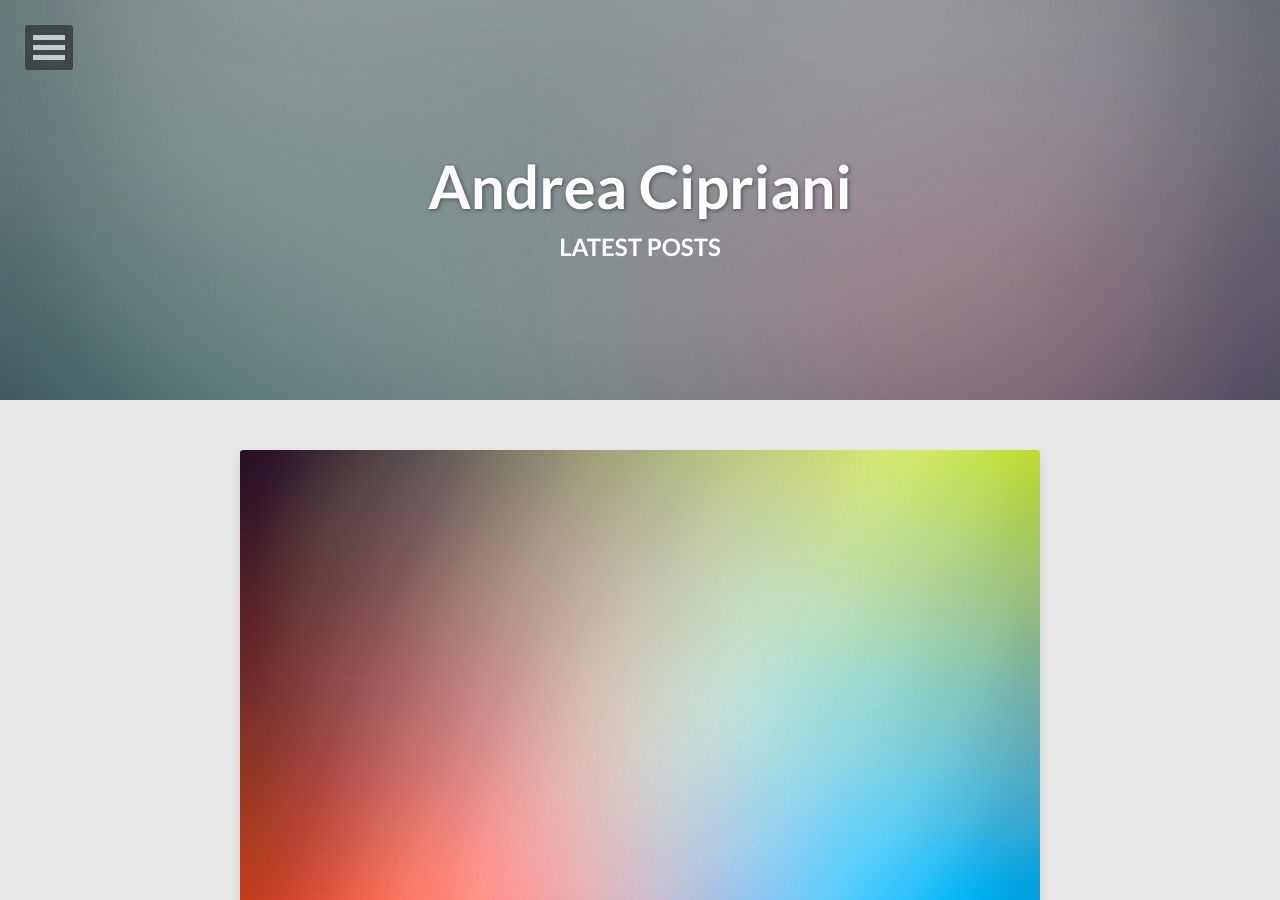
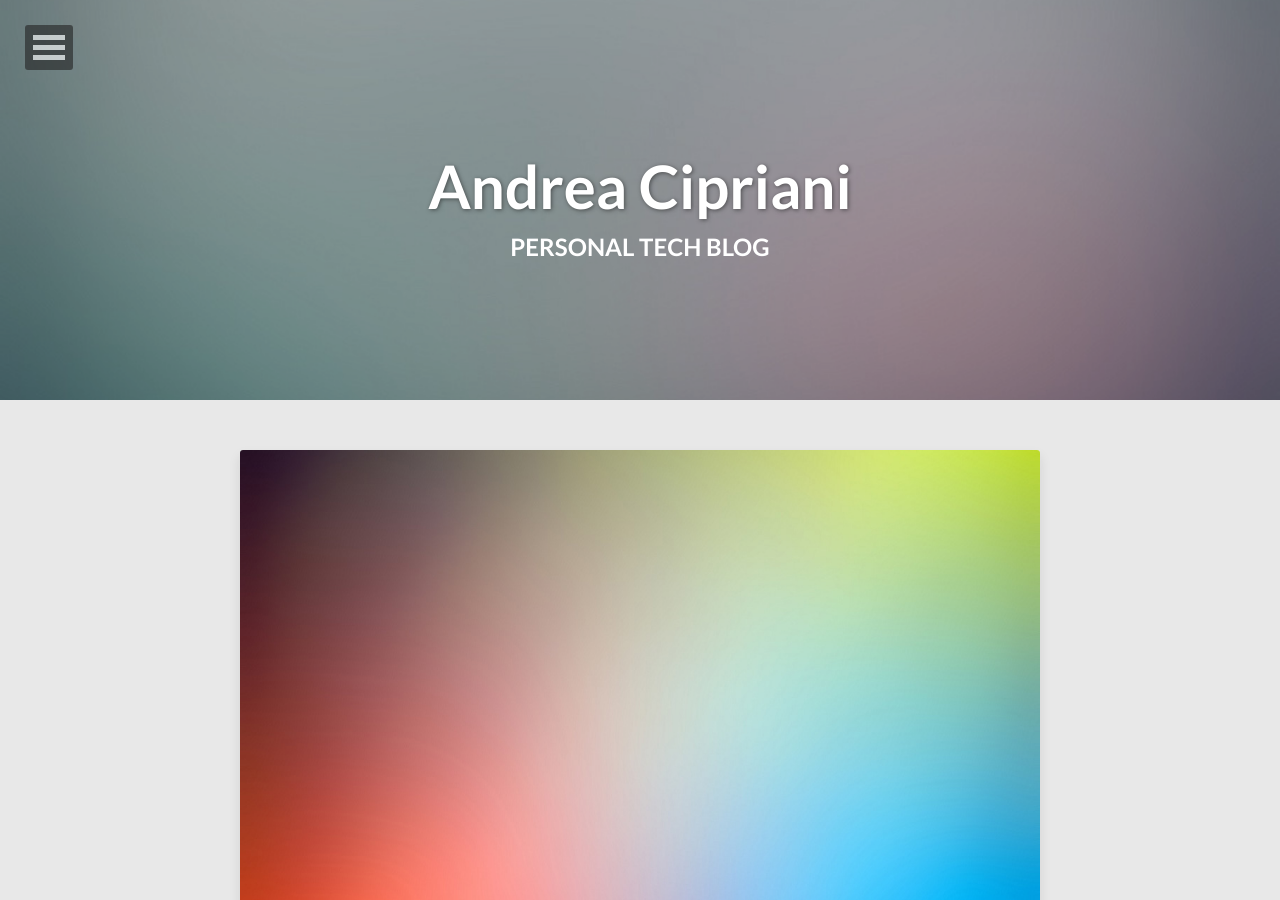
Before and after one commit to andreacipriani/andreacipriani.github.io, a Jekyll site: the page built from index.html, in a window 1280 px wide and 900 px high. Built offline with Jekyll 4.4.1, drawn with Linux system fonts in a browser that asks for light colours; nearby versions of some CDN libraries; the list of posts is cut into pages by our own code.

Commit message:
Modified index page title with site.subtitle

```diff
--- a/_config.yml
+++ b/_config.yml
@@ -1,5 +1,6 @@
 title:            Andrea Cipriani
-description:      Personal website and blog
+subtitle:         Personal tech blog
+description:      Andrea Cipriani - personal website and blog
 disqus_shortname: AndreaCipriani89
 reading_time:     true
 words_per_minute: 200
@@ -14,7 +15,6 @@ owner:
   bio:            "High level developer"
   email:          andrea.g.cipriani@gmail.com
 
-  # Social networking links used in footer. Update and remove as you like.
   twitter: andreacipriani
   github: andreacipriani
   stackoverflow: 872908/andreacipriani
@@ -23,8 +23,7 @@ owner:
   instagram:
   flickr:
   tumblr:
-  # google plus id, include the '+', eg +mmistakes
-  google_plus:
+  google_plus:   # google plus id, include the '+', eg +mmistakes
 
 # Background image to be tiled on all pages
 background:
--- a/_layouts/post-index.html
+++ b/_layouts/post-index.html
@@ -22,7 +22,7 @@
   <div class="header-title">
     <div class="header-title-wrap">
       <h1>{{ site.title }}</h1>
-      <h2>{{ page.title }}</h2>
+      <h2>{{ site.subtitle }}</h2>
     </div><!-- /.header-title-wrap -->
   </div><!-- /.header-title -->
 </div><!-- /.entry-header -->
```
